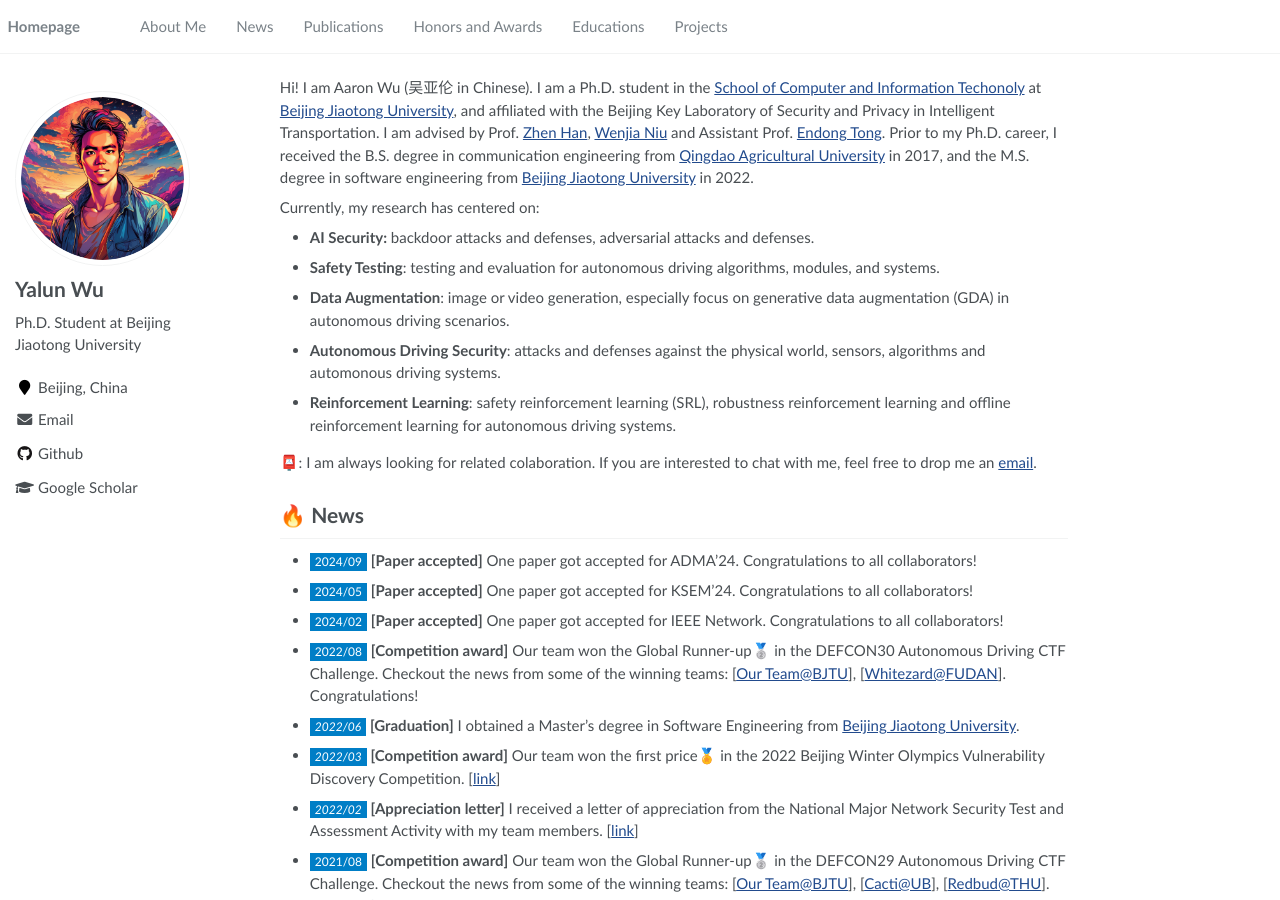
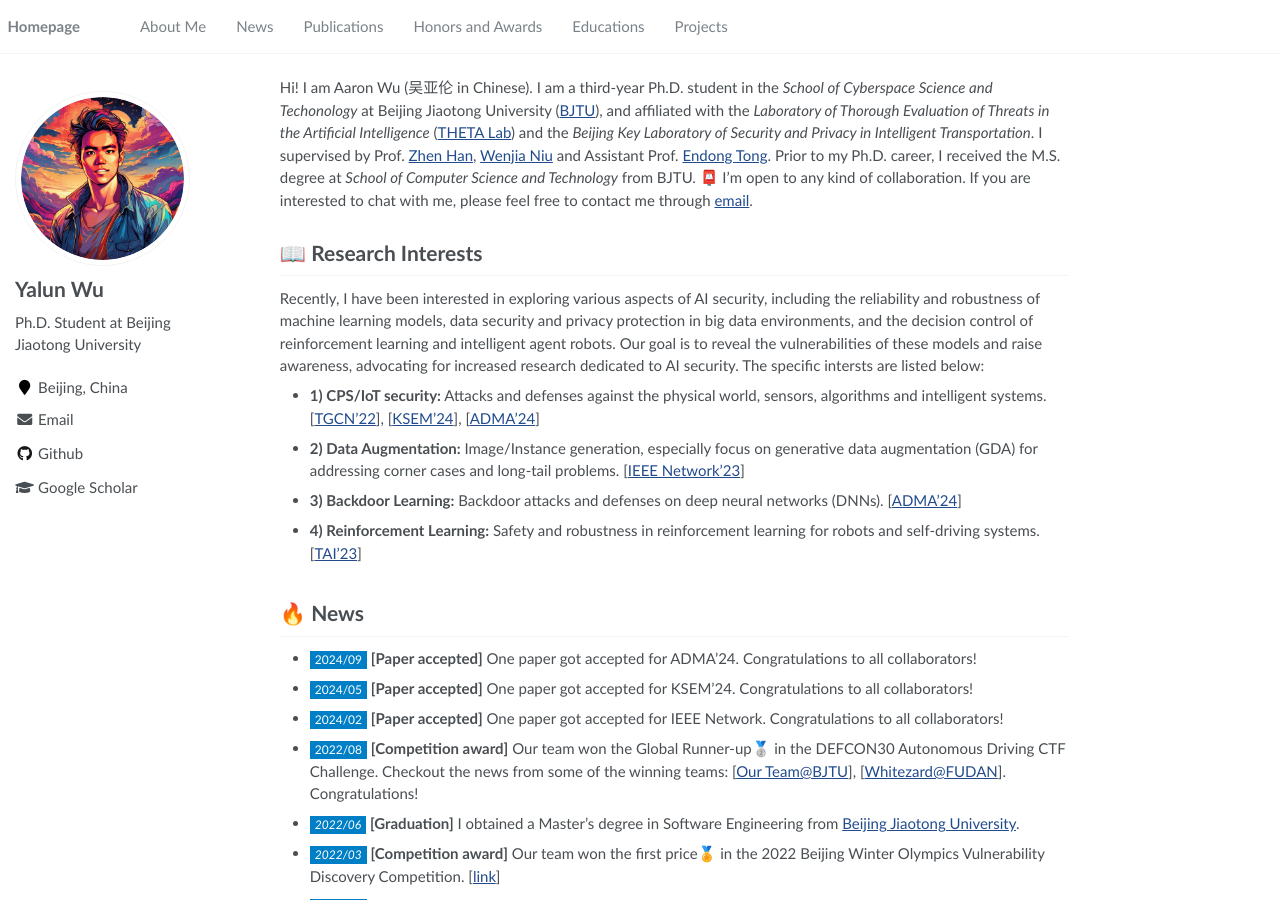
Before and after one commit to Allenpandas/Allenpandas.github.io, a Jekyll site: the page built from _pages/about.md, in a window 1280 px wide and 900 px high. Built offline with Jekyll 4.4.1, drawn with Linux system fonts in a browser that asks for light colours.

Commit message:
调整简介和研究兴趣

```diff
--- a/_pages/about.md
+++ b/_pages/about.md
@@ -15,25 +15,23 @@ redirect_from:
 {% endif %}
 {% assign url = gsDataBaseUrl | append: "google-scholar-stats/gs_data_shieldsio.json" %}
 
+
+
 <span class='anchor' id='About-Me'></span>
 
-Hi! I am Aaron Wu (吴亚伦 in Chinese). I am a Ph.D. student in the [School of Computer and Information Techonoly](https://scit.bjtu.edu.cn/)  at [Beijing Jiaotong University](https://bjtu.edu.cn/), and affiliated with the Beijing Key Laboratory of Security and Privacy in Intelligent Transportation. I am advised by Prof. [Zhen Han](http://faculty.bjtu.edu.cn/5608/), [Wenjia Niu](http://faculty.bjtu.edu.cn/9120/) and Assistant Prof. [Endong Tong](http://faculty.bjtu.edu.cn/9306/). Prior to my Ph.D. career, I received the B.S. degree in communication engineering from [Qingdao Agricultural University](https://www.qau.edu.cn/) in 2017, and the M.S. degree in software engineering from [Beijing Jiaotong University](https://bjtu.edu.cn/) in 2022.
-
-Currently, my research has centered on:
-
-- **AI Security:** backdoor attacks and defenses, adversarial attacks and defenses.
-
-* **Safety Testing**:  testing and evaluation for autonomous driving algorithms, modules, and systems.
-
-* **Data Augmentation**: image or video generation, especially focus on generative data augmentation (GDA) in autonomous driving scenarios.
-
-* **Autonomous Driving Security**: attacks and defenses against the physical world, sensors, algorithms and automonous driving systems.
-
-* **Reinforcement Learning**: safety reinforcement learning (SRL), robustness reinforcement learning and offline reinforcement learning for autonomous driving systems.
-
-📮: I am always looking for related colaboration. If you are interested to chat with me, feel free to drop me an <a href="mailto:wuyalun1@bjtu.edu.cn" target="_blank">email</a>.
+Hi! I am Aaron Wu (吴亚伦 in Chinese). I am a third-year Ph.D. student in the *School of Cyberspace Science and Techonology*  at Beijing Jiaotong University ([BJTU](https://bjtu.edu.cn/)), and affiliated with the *Laboratory of Thorough Evaluation of Threats in the Artificial Intelligence* ([THETA Lab](http://jxd308.cn/)) and the *Beijing Key Laboratory of Security and Privacy in Intelligent Transportation*. I supervised by Prof. [Zhen Han](http://faculty.bjtu.edu.cn/5608/), [Wenjia Niu](http://faculty.bjtu.edu.cn/9120/) and Assistant Prof. [Endong Tong](http://faculty.bjtu.edu.cn/9306/). Prior to my Ph.D. career, I received the M.S. degree at *School of Computer Science and Technology* from BJTU. 📮 I'm open to any kind of collaboration. If you are interested to chat with me, please feel free to contact me through <a href="mailto:wuyalun1@bjtu.edu.cn" target="_blank">email</a>.
 
 
+
+<!--
+
+My research interests focuses on the intersection of artificial intelligence and security. I have authored or co-authored about 20 academic papers in international conferences and journals, including TGCN, TST, ICICS, HPCC, ADMA, KSEM, etc. I'm open to any kind of collaboration. Please feel free to contact me through email.
+
+-->
+
+
+
+{% include_relative includes/Research.md %}
 
 
 
--- /dev/null
+++ b/_pages/includes/Research.md
@@ -0,0 +1,13 @@
+<span class='anchor' id='Research-Interests'></span>
+
+# 📖 Research Interests
+
+Recently, I have been interested in exploring various aspects of AI security, including the reliability and robustness of machine learning models, data security and privacy protection in big data environments, and the decision control of reinforcement learning and intelligent agent robots. Our goal is to reveal the vulnerabilities of these models and raise awareness, advocating for increased research dedicated to AI security. The specific intersts are listed below:
+
+- **1) CPS/IoT security:** Attacks and defenses against the physical world, sensors, algorithms and intelligent systems. [[TGCN'22](https://ieeexplore.ieee.org/abstract/document/9743567)], [[KSEM'24](https://link.springer.com/chapter/10.1007/978-981-97-5498-4_17)], [[ADMA'24](https://wuyalun.cn/Nightfall-Deception/)]
+
+- **2) Data Augmentation:** Image/Instance generation, especially focus on generative data augmentation (GDA) for addressing corner cases and long-tail problems. [[IEEE Network'23](https://ieeexplore.ieee.org/abstract/document/10438990/)]
+
+- **3) Backdoor Learning:** Backdoor attacks and defenses on deep neural networks (DNNs). [[ADMA'24](https://wuyalun.cn/Nightfall-Deception/)]
+
+- **4) Reinforcement Learning:** Safety and robustness in reinforcement learning for robots and self-driving systems. [[TAI'23](https://ieeexplore.ieee.org/abstract/document/9829911)]
```
